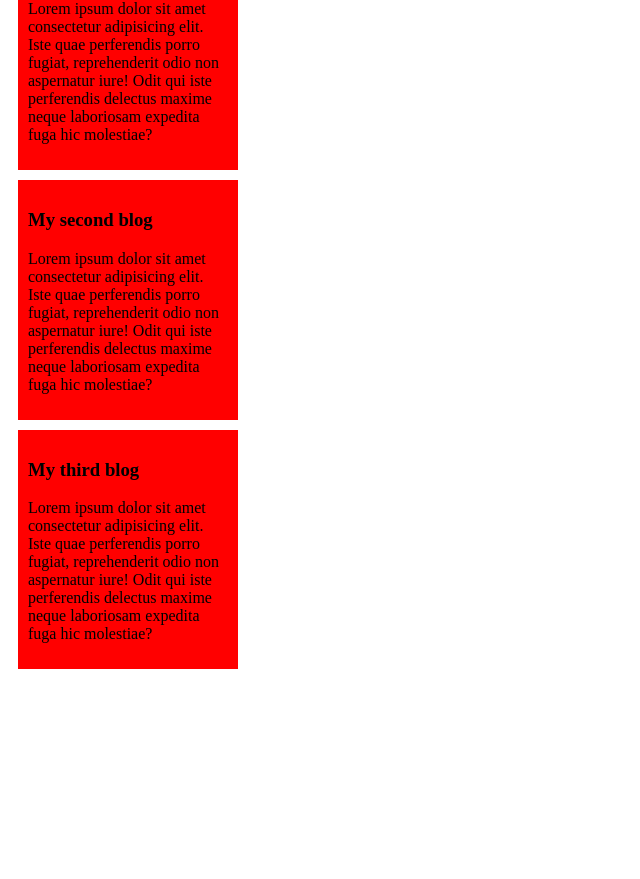
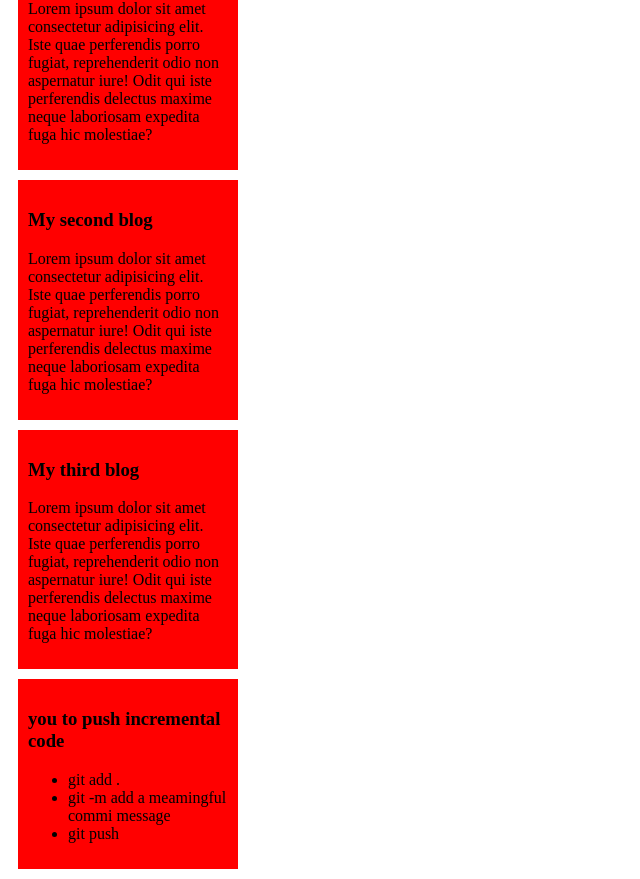
Before and after one commit to Choyondhar/my-simple-website, a plain HTML site: page index.html in a window 1280 px wide. Shown: the part 79-958 px from the top of the page, without its empty margins (0-640 px from the left). Before the commit the page ends 800 px from the top, so only its background shows below. Drawn offline with Linux system fonts and the light colour scheme.

Commit message:
added a list to push code

```diff
--- a/index.html
+++ b/index.html
@@ -18,6 +18,14 @@
                                                                                           <h3>My third blog</h3>
                                                                                           <p>Lorem ipsum dolor sit amet consectetur adipisicing elit. Iste quae perferendis porro fugiat, reprehenderit odio non aspernatur iure! Odit qui iste perferendis delectus maxime neque laboriosam expedita fuga hic molestiae?</p>
                                              </div>
+                                             <div>
+                                                                                          <h3>you to push incremental code</h3>
+                                                                                          <ul>
+                                                                                                                                       <li>git add .</li>
+                                                                                                                                       <li>git -m add a meamingful commi message</li>
+                                                                                                                                       <li>git push</li>
+                                                                                          </ul>
+                                             </div>
 
 </body>
 </html>
```
